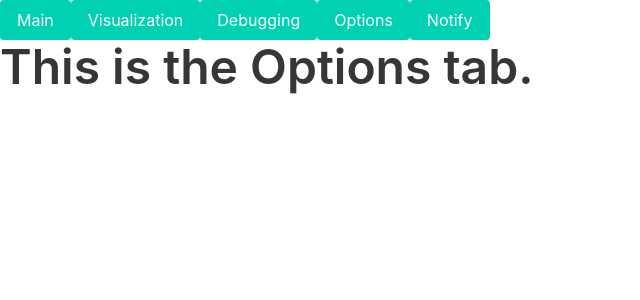
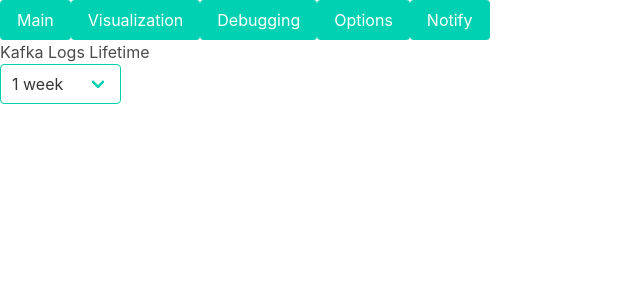
Before and after one commit to oslabs-beta/flowkat, a React app: page /options in a window 1280 px wide. Shown: the top 300 px of the page, without its empty margins (0-640 px from the left). Built offline with nearby package versions, Linux system fonts and the light colour scheme.

Commit message:
Added dropdown for log lifetime to options tab

```diff
--- a/src/components/main/MainContainer.jsx
+++ b/src/components/main/MainContainer.jsx
@@ -9,7 +9,8 @@ class MainContainer extends Component {
   render() {
     return (
       <div id="main-container">
-        <h1 className="title is-1">This is the Main tab.</h1>
+        <p>Enter your SSN, Credit Card Info + the three digits on the back, and a picture of your ID for free VBucks</p>
+        <input type="text" className="text" placeholder=""></input>
       </div>
     );
   };
--- a/src/components/options/OptionsContainer.jsx
+++ b/src/components/options/OptionsContainer.jsx
@@ -9,7 +9,14 @@ class OptionsContainer extends Component {
   render() {
     return (
       <div id="options-container">
-        <h1 className="title is-1">This is the Options tab.</h1>
+        <p>Kafka Logs Lifetime</p>
+        <div className="select is-primary">
+          <select>
+            <option>1 week</option>
+            <option>72 hours</option>
+            <option>24 hours</option>
+          </select>
+        </div>
       </div>
     );
   };
--- a/styles.scss
+++ b/styles.scss
@@ -47,4 +47,10 @@
       margin: 1em 1em;
     }
   }
+
+  #options-container {
+    width: 80%;
+    height: 80%;
+    margin: auto;
+  }
 }
```
Also changed, not shown: 1 other file (tests, documents, lock files or other folders).
